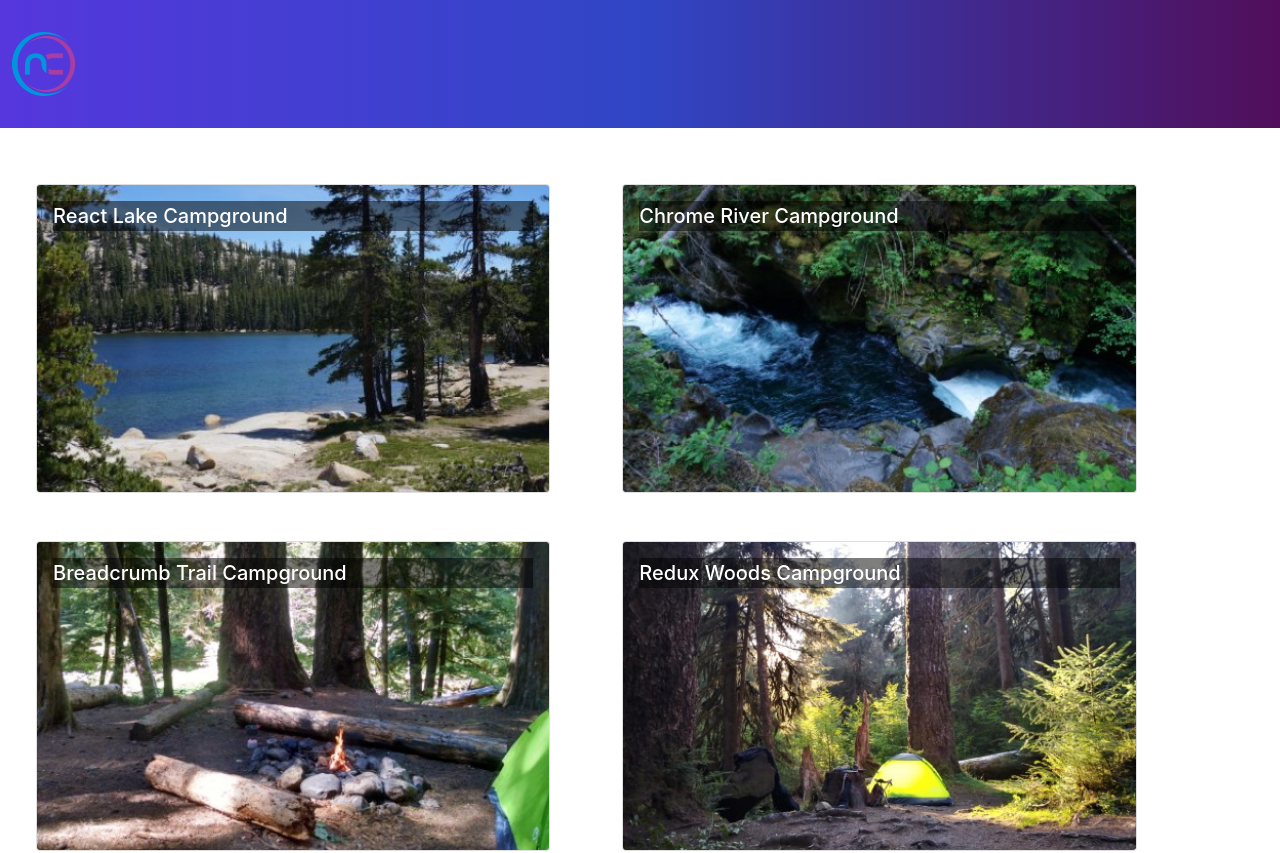
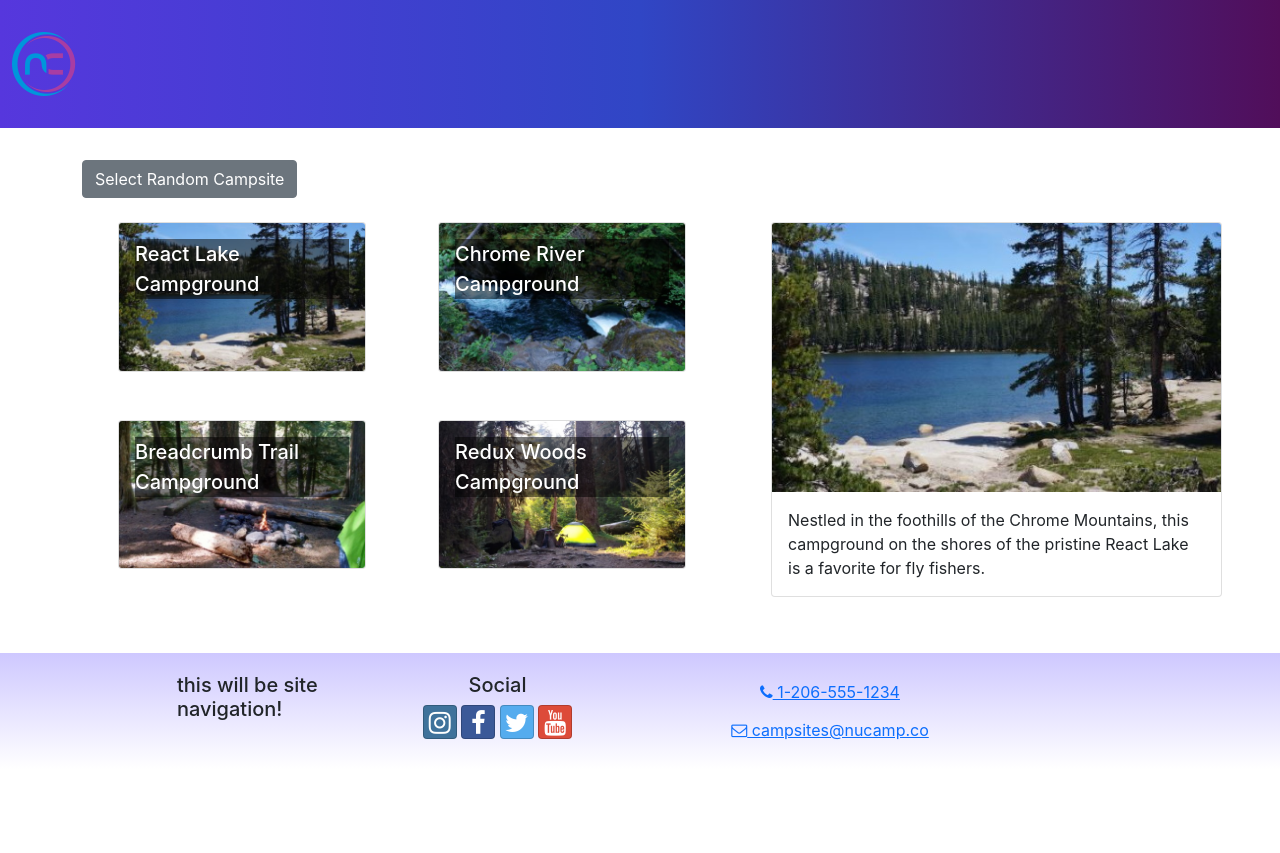
Before and after one commit to T00lio/React-course, a React (Create React App) app: page / in a window 1280 px wide. Shown: the top 853 px of the page. After the commit the page ends 800 px from the top, so only its background shows below. Built offline with nearby package versions, Linux system fonts and the light colour scheme.

Commit message:
useState update

```diff
--- a/src/App.js
+++ b/src/App.js
@@ -1,6 +1,6 @@
 import './App.css';
 import Header from './components/Header';
-import CampsitesList from './features/campsites/CampsitesList';
+import CampsitesDirectoryPage from './pages/CampsitesDirectoryPage';
 import Footer from './components/Footer';
 
 function App() {
@@ -8,7 +8,7 @@
     <div className="App">
         <Header/>
         <div>
-          <CampsitesList/>
+          <CampsitesDirectoryPage/>
         </div>
         <Footer/>
     </div>
--- /dev/null
+++ b/src/features/campsites/CampsiteDetail.js
@@ -0,0 +1,20 @@
+import { Card, CardImg, CardText, CardBody, Col } from "reactstrap";
+
+const CampsiteDetail = ({ campsite }) => {
+    const { image, name, description } = campsite;
+
+    return(
+        <Col md='12' className='m-4'>
+            <Card>
+                <CardImg top src={image} alt={name}/>
+                <CardBody>
+                    <CardText>{description}</CardText>
+                </CardBody>
+            </Card>
+        </Col>
+
+    );
+
+};
+
+export default CampsiteDetail;
--- /dev/null
+++ b/src/pages/CampsitesDirectoryPage.js
@@ -0,0 +1,29 @@
+import { useState } from "react";
+import { Container, Row, Col, Button } from "reactstrap";
+import CampsiteDetail from '../features/campsites/CampsiteDetail';
+import CampsitesList from "../features/campsites/CampsitesList";
+import { selectRandomCampsite } from "../features/campsites/campsitesSlice";
+
+const CampsitesDirectoryPage = () => {
+    const [selectedCampsite, toggleCampsite] = useState(selectRandomCampsite());
+
+
+    return (
+        <Container>
+            <Button onClick={() => toggleCampsite(selectRandomCampsite() )}>
+                Select Random Campsite
+            </Button>
+            <Row>
+                <Col sm='5' md='7'>
+                    <CampsitesList />
+                </Col>
+
+                <Col sm='7' md='5'>
+                    <CampsiteDetail campsite={selectedCampsite} />
+                </Col>
+            </Row>
+        </Container>
+    )
+}
+
+export default CampsitesDirectoryPage;
```
